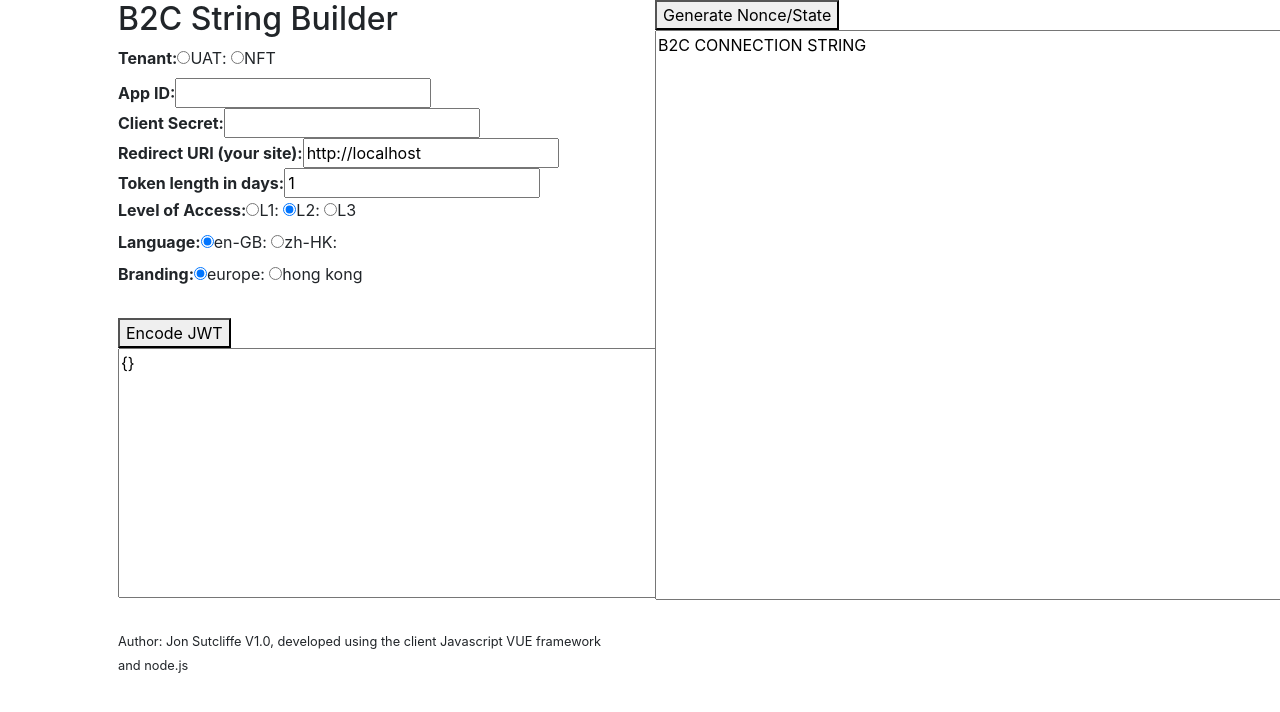
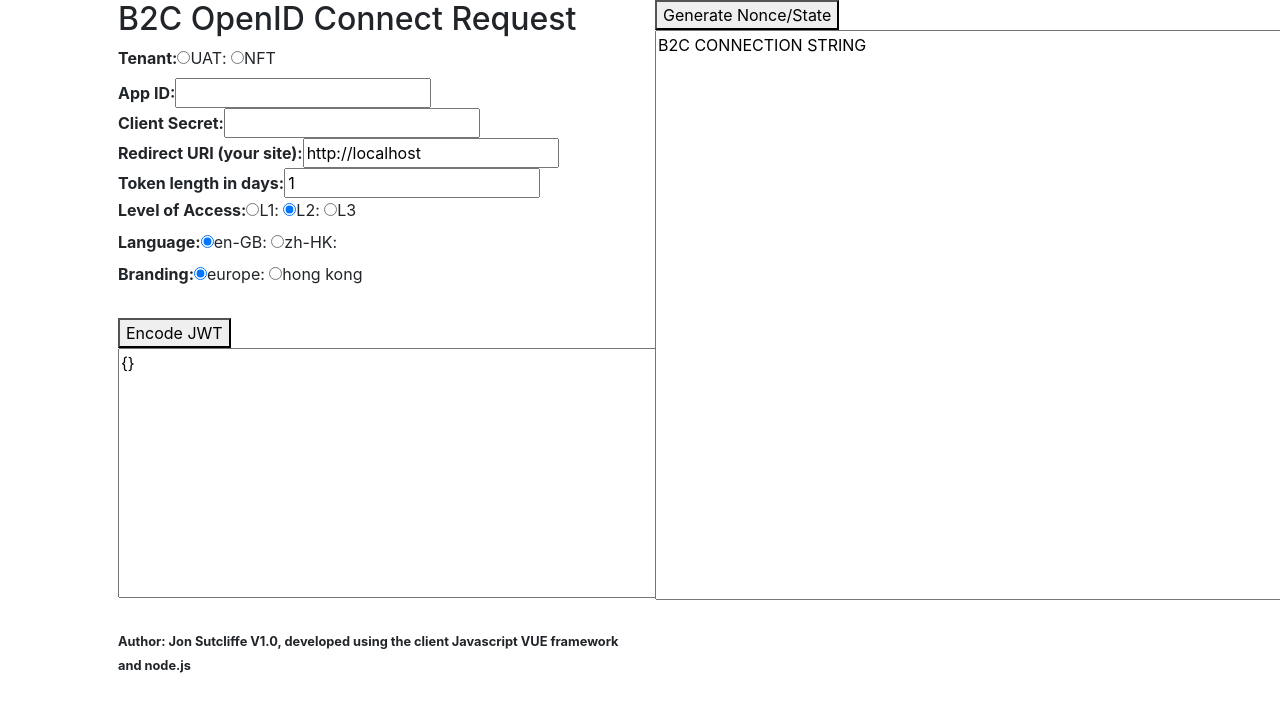
Before and after one commit to jonnylawrence/b2crequestchecker, a Vue app: page / in a window 1280 px wide. Shown: the top 712 px of the page. Built offline with nearby package versions, Linux system fonts and the light colour scheme.

Commit message:
titlechange

```diff
--- a/src/components/StringBuilder.vue
+++ b/src/components/StringBuilder.vue
@@ -2,7 +2,7 @@
 	<div class="container px-lg-5">
 		<div class="row">
 			<div class="col-6">
-				<h2>B2C String Builder</h2>
+				<h2>B2C OpenID Connect Request</h2>
 				<b>Tenant:</b>
 				<input
 					v-model="radiosTenant"
@@ -59,7 +59,9 @@
 				<textarea v-model="textbox" cols="60" style="height: 250px;"></textarea>
 				<br />
 				<br />
-				<small>Author: Jon Sutcliffe V1.0, developed using the client Javascript VUE framework and node.js</small>
+				<small>
+					<b>Author: Jon Sutcliffe V1.0, developed using the client Javascript VUE framework and node.js</b>
+				</small>
 			</div>
 			<div class="col-6">
 				<button class="default" v-on:click="randomstring">Generate Nonce/State</button>
```
